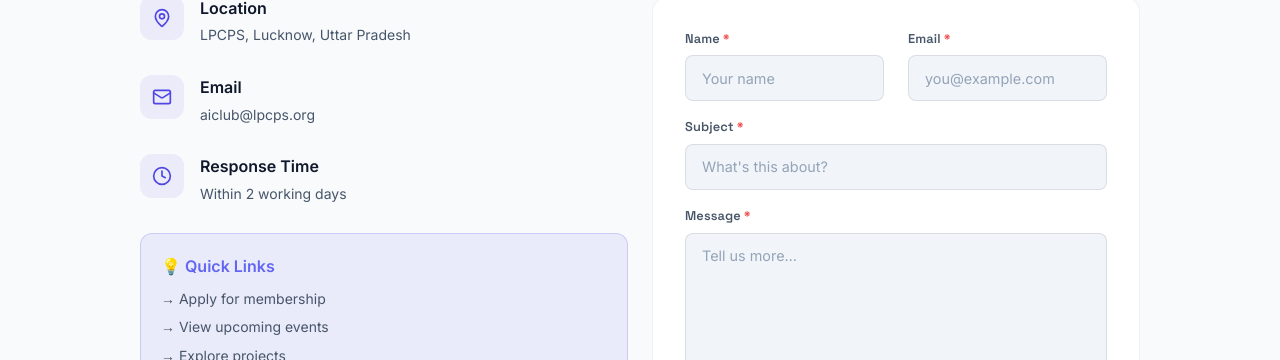
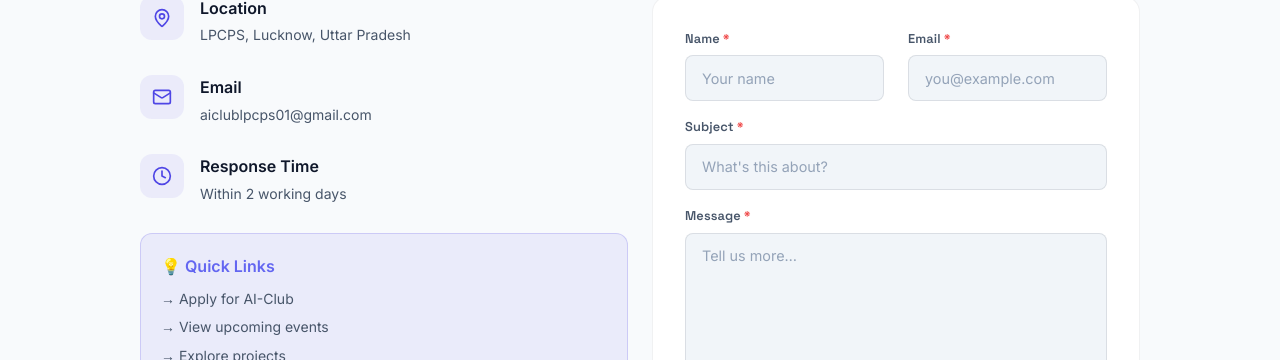
Before and after one commit to Mohammad032004/aiclublpcps, a Next.js app: page /contact in a window 1280 px wide. Shown: the part 375-735 px from the top of the page. Built offline with nearby package versions, Linux system fonts and the light colour scheme.

Commit message:
contact page update

```diff
--- a/app/(public)/contact/page.tsx
+++ b/app/(public)/contact/page.tsx
@@ -49,7 +49,7 @@ export default function ContactPage() {
         <div className="grid-2" style={{ maxWidth:1000, margin:"0 auto" }}>
           {/* Info */}
           <div>
-            {[{ icon:MapPin, label:"Location", value:"LPCPS, Lucknow, Uttar Pradesh" },{ icon:Mail, label:"Email", value:"aiclub@lpcps.org" },{ icon:Clock, label:"Response Time", value:"Within 2 working days" }].map(item=>(
+            {[{ icon:MapPin, label:"Location", value:"LPCPS, Lucknow, Uttar Pradesh" },{ icon:Mail, label:"Email", value:"aiclublpcps01@gmail.com" },{ icon:Clock, label:"Response Time", value:"Within 2 working days" }].map(item=>(
               <div key={item.label} style={{ display:"flex", gap:"1rem", marginBottom:"1.75rem" }}>
                 <div style={{ width:44, height:44, borderRadius:12, background:"var(--accent-bg)", display:"flex", alignItems:"center", justifyContent:"center", flexShrink:0 }}><item.icon size={20} color="var(--accent)"/></div>
                 <div><p style={{ fontWeight:600, marginBottom:"0.2rem" }}>{item.label}</p><p style={{ color:"var(--text2)", fontSize:"0.875rem" }}>{item.value}</p></div>
@@ -58,7 +58,7 @@ export default function ContactPage() {
             <div style={{ background:"var(--accent-bg)", border:"1px solid var(--accent-border)", borderRadius:"var(--radius)", padding:"1.25rem" }}>
               <p style={{ fontWeight:600, marginBottom:"0.5rem", color:"var(--accent2)" }}>💡 Quick Links</p>
               <div style={{ display:"flex", flexDirection:"column", gap:"0.4rem" }}>
-                {[["Apply for membership","/apply"],["View upcoming events","/events"],["Explore projects","/projects"]].map(([label,href])=>(
+                {[["Apply for AI-Club","/apply"],["View upcoming events","/events"],["Explore projects","/projects"]].map(([label,href])=>(
                   <a key={href} href={href} style={{ color:"var(--text2)", fontSize:"0.875rem", textDecoration:"none" }}>→ {label}</a>
                 ))}
               </div>
```
